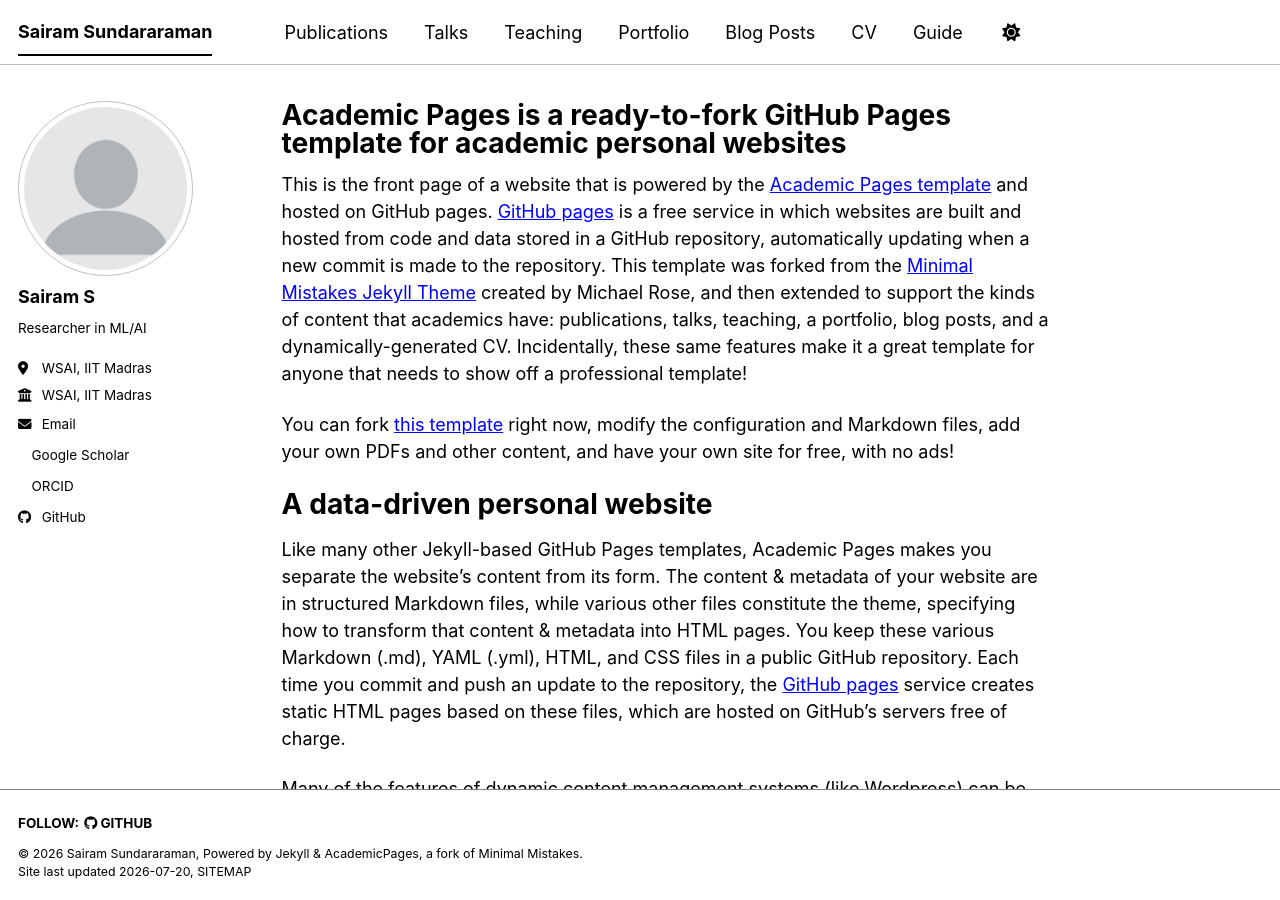
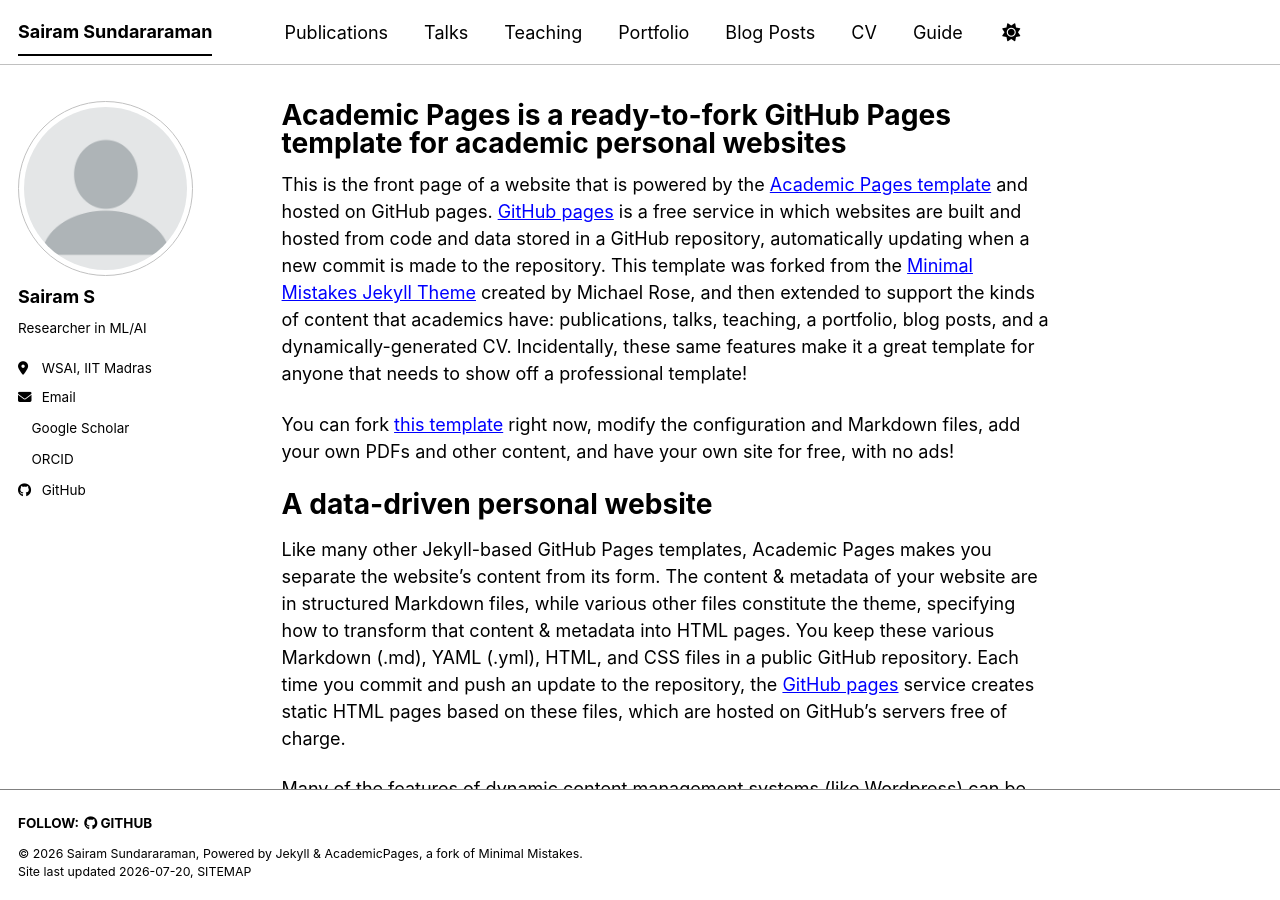
Before and after one commit to sairam-sundararaman/sairam-sundararaman.github.io, a Jekyll site: the page built from _pages/about.md, in a window 1280 px wide and 900 px high. Built offline with Jekyll 4.4.1, drawn with Linux system fonts in a browser that asks for light colours; a style sheet for code colours, icons or effects is not loaded.

Commit message:
Comment out employer field in config file

```diff
--- a/_config.yml
+++ b/_config.yml
@@ -28,7 +28,7 @@
   pronouns         : # example: "she/her"
   bio              : "Researcher in ML/AI"
   location         : "WSAI, IIT Madras"
-  employer         : "WSAI, IIT Madras"
+  employer         : #WSAI
   uri              : # URL
   email            : "sairam.sundararaman2005@gmail.com"
 
```
